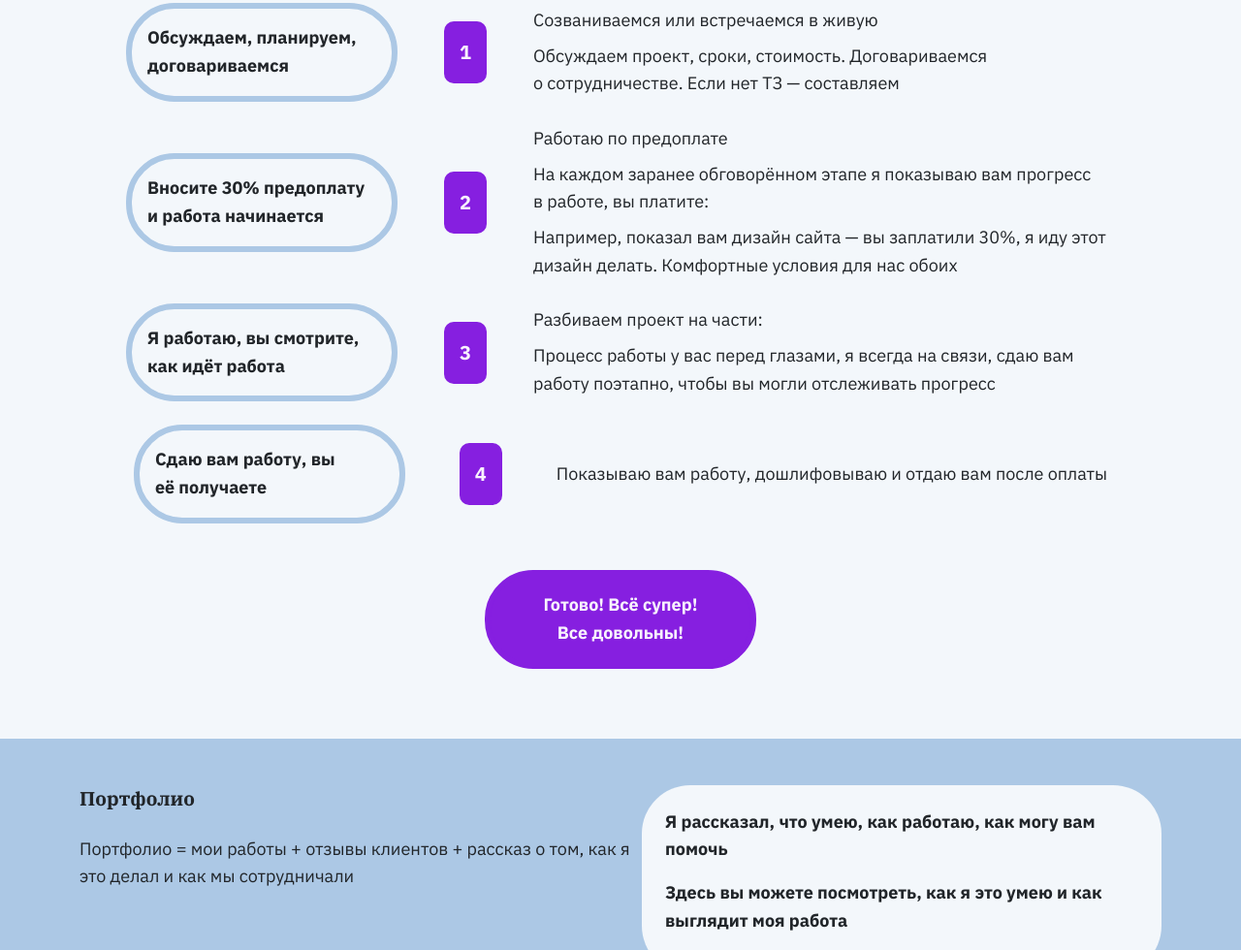
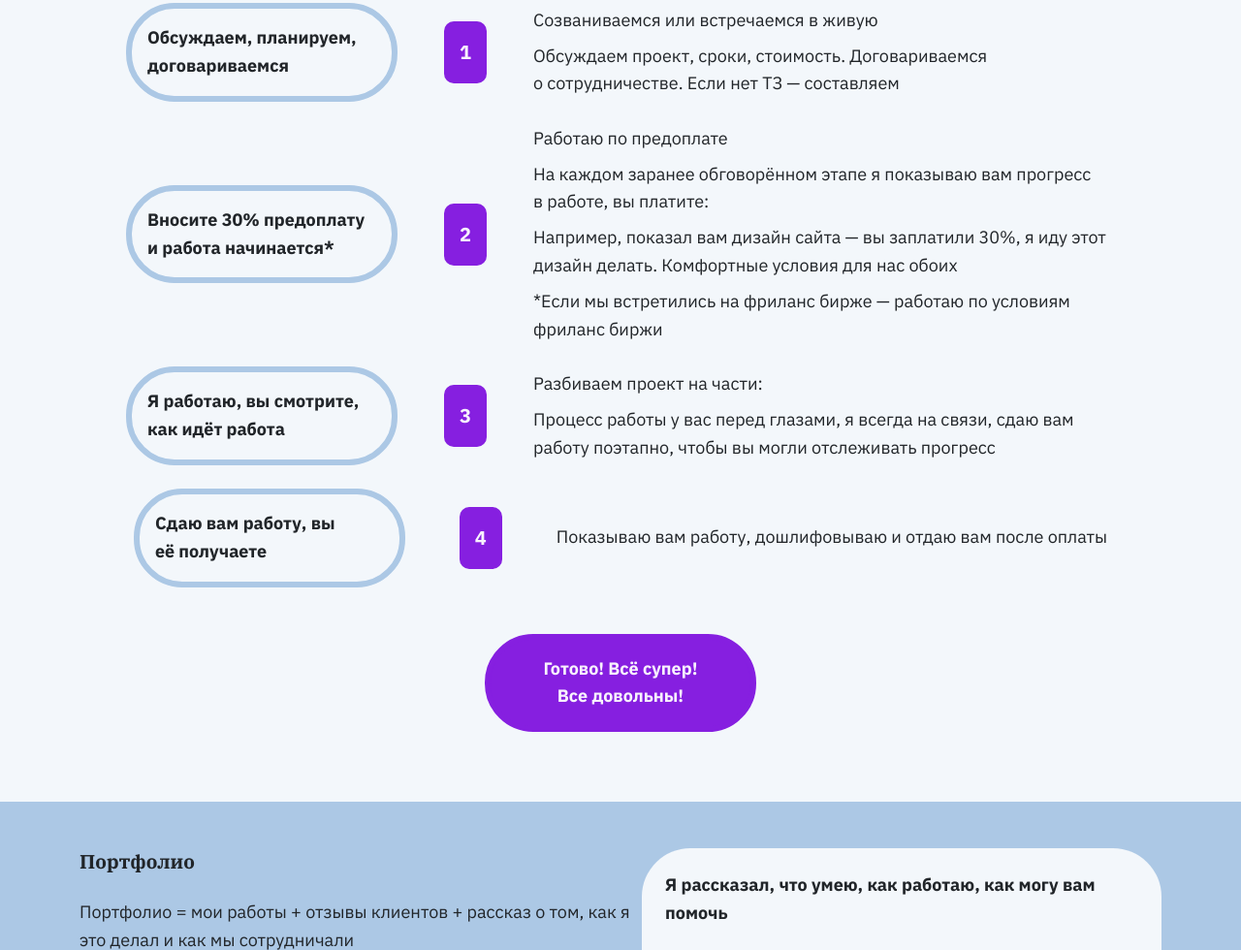
Before and after one commit to Alcatraz81337/portfolio, a website: page index.html in a window 1280 px wide. Shown: the part 1712-2692 px from the top of the page at 97% size. Drawn offline with nearby package versions, Linux system fonts and the light colour scheme.

Commit message:
биржа

```diff
--- a/index.html
+++ b/index.html
@@ -91,14 +91,15 @@
       <!-- /.plan-stage -->
       <div class="plan-stage mb-4 plan-stage-2">
         <div class="stage-goal p-3">
-          <h4>Вносите 30% предоплату и&nbsp;работа начинается</h4>
+          <h4>Вносите 30% предоплату и&nbsp;работа начинается*</h4>
         </div>
         <!-- /.stage-goal -->
         <div class="stage-number d-flex p-3">2</div>
         <div class="stage-text">
           <p class="mb-2">Работаю по предоплате</p>
           <p class="mb-2">На каждом заранее обговорённом этапе я&nbsp;показываю вам прогресс в&nbsp;работе, вы&nbsp;платите:</p>
-          <p>Например, показал вам дизайн сайта — вы заплатили 30%, я&nbsp;иду этот дизайн делать. Комфортные условия для&nbsp;нас обоих</p>
+          <p class="mb-2">Например, показал вам дизайн сайта — вы заплатили 30%, я&nbsp;иду этот дизайн делать. Комфортные условия для&nbsp;нас обоих</p>
+          <p>*Если мы встретились на фриланс бирже — работаю по условиям фриланс биржи</p>
         </div>
         <!-- /.stage-text -->
       </div>
```
